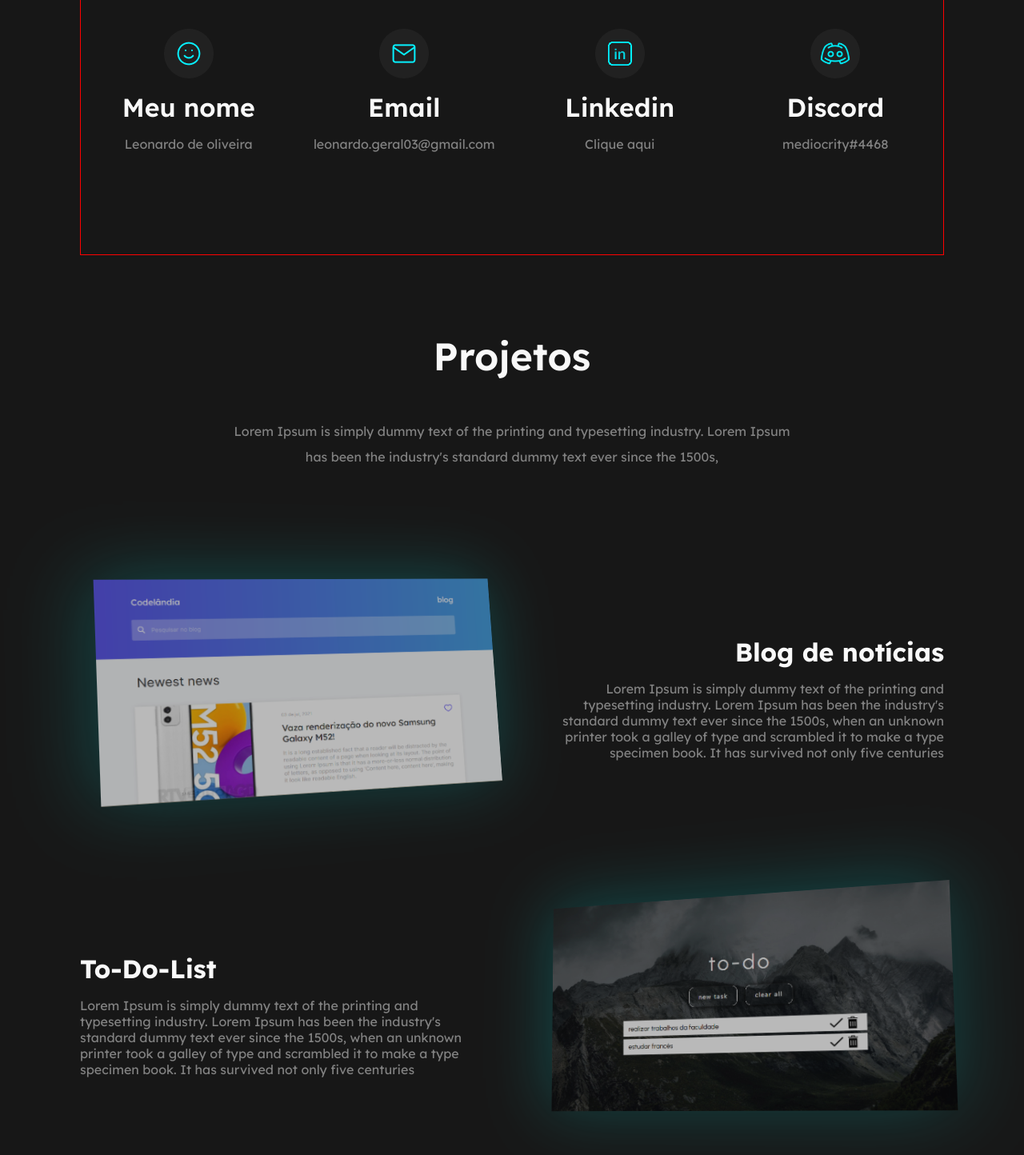
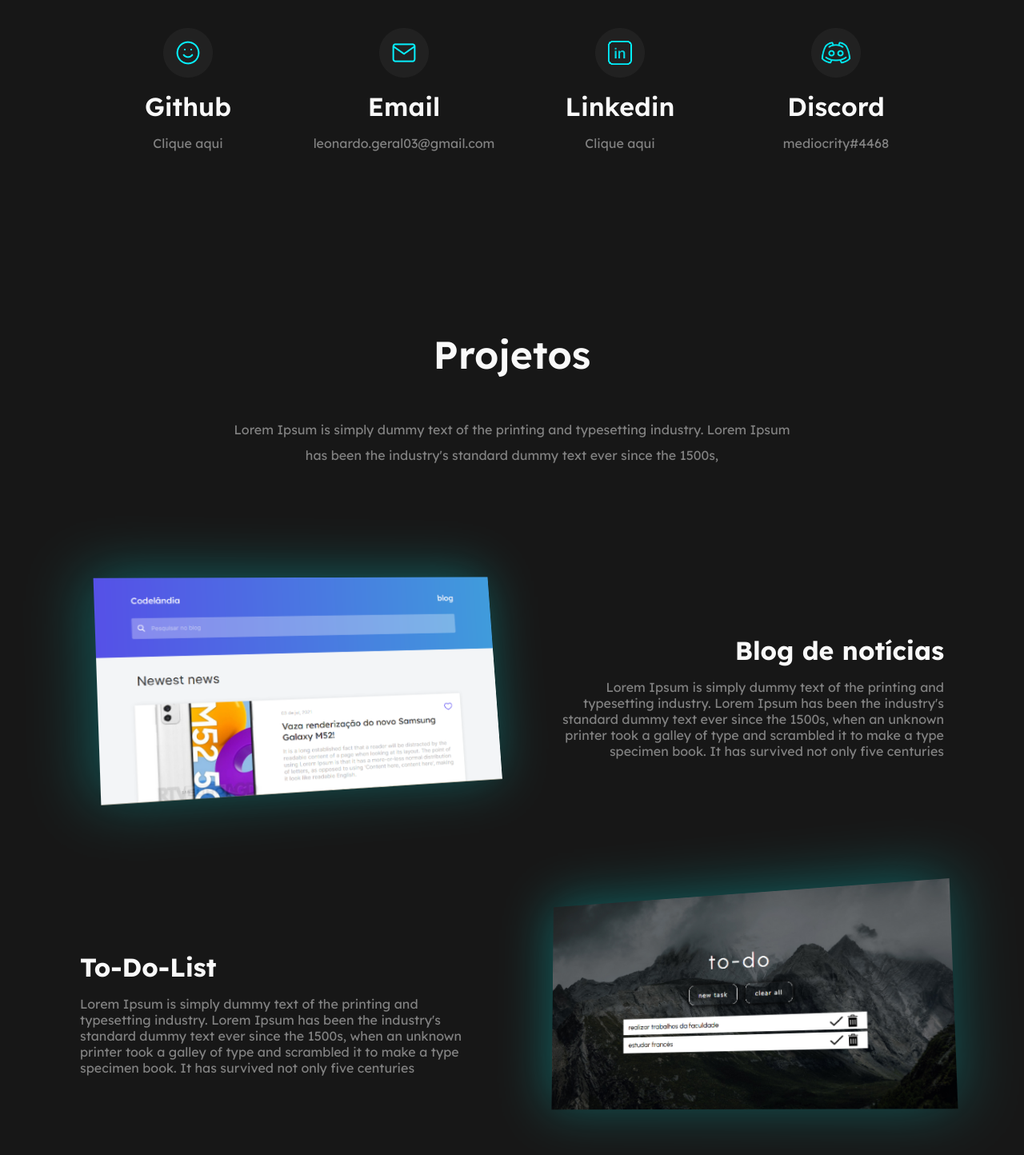
Before and after one commit to thel3onardo/my-portfolio, a website built with Vite: page index.html in a window 1280 px wide. Shown: the part 1353-2797 px from the top of the page at 80% size. Built offline with nearby package versions, Linux system fonts and the light colour scheme; files whose address does not match are found by name.

Commit message:
some changes in about-me's section

```diff
--- a/index.html
+++ b/index.html
@@ -64,8 +64,8 @@
               <img src="public/images/Ellipse 3.png">
               <img src="public/images/aboutme-happy.png" class="aboutme-icons">
             </div>
-            <label class="aboutme-header">Meu nome</label>
-            <label class="aboutme-text">Leonardo de oliveira</label>
+            <label class="aboutme-header">Github</label>
+            <a href="https://github.com/l3onardodev" class="aboutme-text-anchor">Clique aqui</a>
           </div>
           <div class="aboutme-assets-item">
             <div class="aboutme-icons-container">
--- a/public/css/style.css
+++ b/public/css/style.css
@@ -231,7 +231,6 @@ body {
     justify-content: flex-start;
     background-color: #171717;
     padding: 6em 0;
-    border: 1px solid red;
 }
 
 .sections-titles {
@@ -373,11 +372,10 @@ body {
     height: 100%;
     object-fit: cover;
     object-position: center;
-    box-shadow: -5px -5px 90px rgba(0, 255, 255, 0.3);
-    filter: opacity(0.7);
+    box-shadow: -5px -5px 70px rgba(0, 255, 255, 0.3);
     transform: perspective(1000px) rotateY(13deg) rotateX(5deg) rotate(-2deg)
         scaleY(0.9) scaleX(0.95) translate(3%) translateY(-3%);
-    transition: all 0.5s ease-out;
+    transition: transform 0.5s ease-out;
 }
 
 .project-image-right {
@@ -385,21 +383,18 @@ body {
     height: 100%;
     object-fit: cover;
     object-position: center;
-    box-shadow: -5px -5px 90px rgba(0, 255, 255, 0.3);
-    filter: opacity(0.7);
-    transition: all 0.5s ease-out;
+    box-shadow: -5px -5px 70px rgba(0, 255, 255, 0.3);
+    transition: transform 0.5s ease-out;
     transform: perspective(1000px) rotateY(-15deg) rotateX(5deg) rotate(-2deg)
         scaleY(0.9) scaleX(0.95) translate(3%) translateY(-3%);
 }
 
 .project-image-left:hover {
-    filter: opacity(1);
     transform: perspective(0px) rotateY(0deg) rotateX(2deg) rotate(0deg)
         scaleY(1) scaleX(1) translate(3%) translateY(0);
 }
 
 .project-image-right:hover {
-    filter: opacity(1);
     transform: perspective(0px) rotateY(0deg) rotateX(2deg) rotate(0deg)
         scaleY(1) scaleX(1) translate(3%) translateY(0);
 }
```
